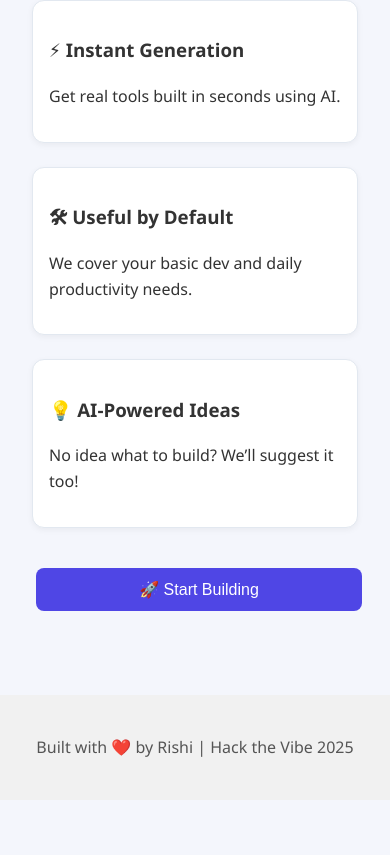
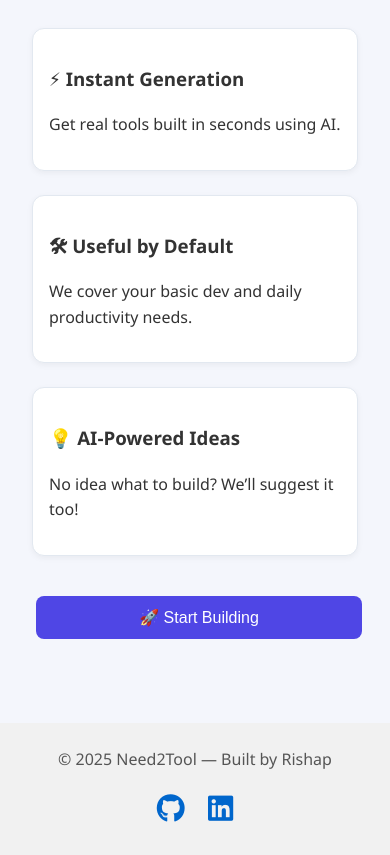
Before and after one commit to Rishap6/Need2Tool, a website: page public/index.html in a window 390 px wide. Shown: the part 498-1353 px from the top of the page. Before the commit the page ends 1298 px from the top, so only its background shows below. Drawn offline with Linux system fonts and the light colour scheme.

Commit message:
updated footer and toogle theme

```diff
--- a/public/index.html
+++ b/public/index.html
@@ -5,6 +5,9 @@
   <meta name="viewport" content="width=device-width, initial-scale=1.0" />
   <title>Need2Tool - AI Tool Generator</title>
   <link rel="stylesheet" href="style.css" />
+  <link rel="stylesheet" href="https://cdnjs.cloudflare.com/ajax/libs/font-awesome/6.5.0/css/all.min.css" />
+
+
 </head>
 <body class="light-mode">
   <header>
@@ -55,14 +58,25 @@
         <pre id="toolCode"></pre>
         <button id="copyBtn">📄 Copy Code</button>
         <h3>👁 Live Preview:</h3>
-        <iframe id="livePreview"></iframe>
+        <iframe id="livePreview" title="Generated tool preview area"></iframe>
       </div>
     </section>
   </main>
 
-  <footer>
-    <p>Built with ❤️ by Rishi | Hack the Vibe 2025</p>
-  </footer>
+ <footer id="footer">
+  <div class="footer-content">
+    <span>© 2025 Need2Tool — Built by Rishap</span>
+    <div class="footer-links">
+      <a href="https://github.com/Rishap6" target="_blank" rel="noopener noreferrer" aria-label="GitHub">
+        <i class="fa-brands fa-github"></i>
+      </a>
+      <a href="https://www.linkedin.com/in/rishikesh-mudaliyar-340496334" target="_blank" rel="noopener noreferrer" aria-label="LinkedIn">
+        <i class="fa-brands fa-linkedin"></i>
+      </a>
+    </div>
+  </div>
+</footer>
+
 
   <script src="script.js"></script>
 </body>
--- a/public/style.css
+++ b/public/style.css
@@ -144,11 +144,33 @@ iframe {
 
 footer {
   text-align: center;
-  padding: 1.5rem;
+  padding: 1.5rem 1rem;
   margin-top: 3rem;
   background: #f1f1f1;
   color: #555;
   transition: background-color 0.3s, color 0.3s;
+}
+
+.footer-content {
+  display: flex;
+  flex-direction: column;
+  flex-wrap: wrap;
+  justify-content: space-between;
+  align-items: center;
+  max-width: 960px;
+  margin: 0 auto;
+}
+
+.footer-links a {
+  font-size: 1.5rem;
+  margin: 0 0.5rem;
+  color: #0066cc;
+  transition: color 0.3s;
+  text-decoration: none;
+}
+
+.footer-links a:hover {
+  color: #004999;
 }
 
 /* Landing Page Features */
@@ -190,6 +212,8 @@ textarea::placeholder {
 
 /* Responsive */
 @media (max-width: 600px) {
+
+
   button {
     width: 100%;
     margin-top: 0.5rem;
@@ -199,11 +223,33 @@ textarea::placeholder {
     flex-direction: column;
   }
 
+  .footer-content {
+    flex-direction: column;
+    text-align: center;
+    gap: 0.75rem;
+  }
+
+  .footer-links a {
+    font-size: 1.8rem;
+  }
+
   #themeToggle {
+    font-size: 0;
+    position: relative;
     top: 0.75rem;
     right: 0.75rem;
-    font-size: 0.8rem;
     padding: 0.4rem 0.8rem;
+    border-radius: 60px;
+    max-width: 10vw;
+  }
+
+  #themeToggle::after {
+    content: "🌓";
+    font-size: 1.1rem;
+    position: absolute;
+    top: 50%;
+    left: 50%;
+    transform: translate(-50%, -50%);
   }
 }
 
```
